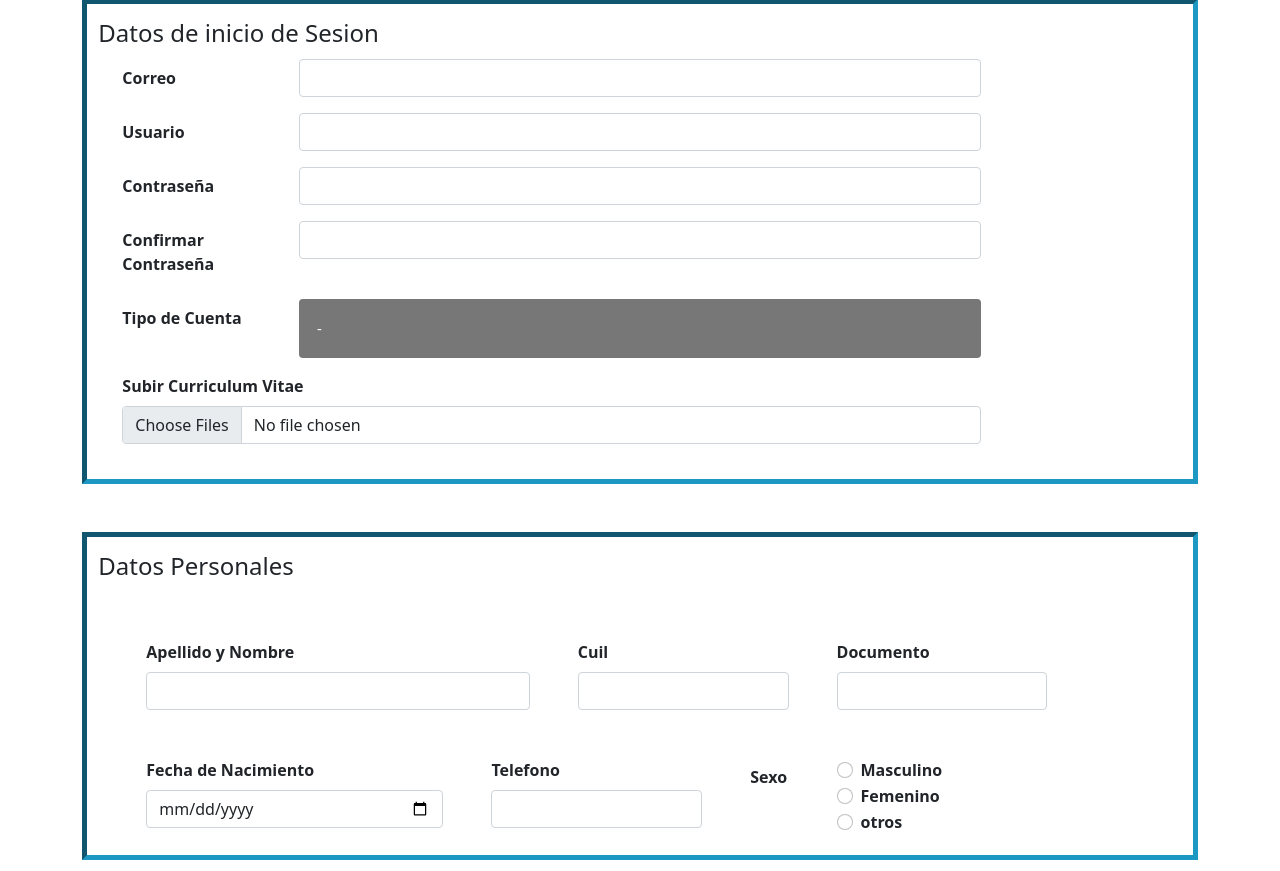
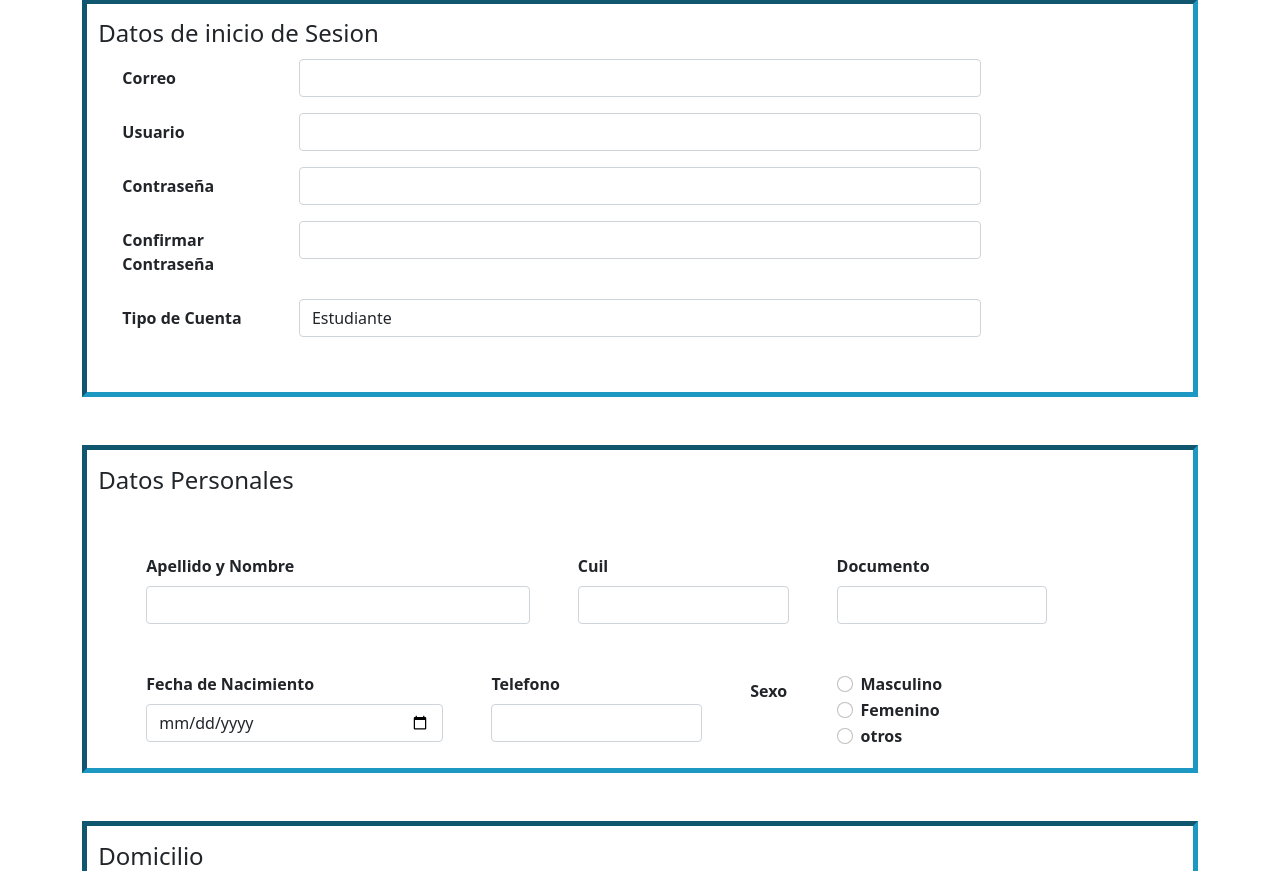
Before and after one commit to luisgm21/2021TP3Progra3, a Python web app: template TP3/templates/inscripcion.html in a window 1280 px wide. Shown: the part 77-948 px from the top of the page. Run offline with Jinja, Linux system fonts and the light colour scheme; the template is opened without the code that fills it, so the values that code supplies are empty.

Commit message:
Agregue dinamismo a inscripcion, inputs exclusivos de usuario tipo docente

```diff
--- a/TP3/public/css/styles.css
+++ b/TP3/public/css/styles.css
@@ -96,17 +96,14 @@ div{
 
     margin: 0mm;
 }
-.content{
+/* .content{
     overflow: hidden;
-}
-.collapsible {
-    background-color: #777;
-    color: white;
-    cursor: pointer;
-    padding: 18px;
-    width: 100%;
-    border: none;
-    text-align: left;
-    outline: none;
-    font-size: 15px;
+} */
+
+  .content {
+    margin: 0;
+    padding: 0%;
+    max-height: 0;
+    overflow: hidden;
+    transition: max-height 0.2s ease-out;
   }
--- a/TP3/public/js/index.js
+++ b/TP3/public/js/index.js
@@ -0,0 +1,13 @@
+let object_select = document.getElementById("tipoCuenta")
+object_select.addEventListener('change',()=>{
+    if(object_select.value==='docente'){
+        var content = object_select.parentNode.nextElementSibling;
+
+            content.style.maxHeight = content.scrollHeight + "px";
+
+    }else{
+        var content = object_select.parentNode.nextElementSibling;
+        content.style.maxHeight = null;
+    }
+
+})
--- a/TP3/templates/inscripcion.html
+++ b/TP3/templates/inscripcion.html
@@ -40,15 +40,25 @@
                 <div class="mb-3 row">
                     <label for="tipoCuenta" class="col-md-2 col-form-label">Tipo de Cuenta</label>
                     <div class="col-md-8 " ><select name="tipoCuenta" id="tipoCuenta" class="form-control collapsible">
-                        <option value="#">-</option>
                         <option value="estudiante">Estudiante</option>
                         <option value="docente">Docente</option>
-                    </select></div>
+                    </select>
+                    </div>
+                    <div class="mt-1 mb-3 row content">
+                    <label for="formFileMultiple" class="col-md-2 col-form-label">Subir Curriculum Vitae </label>
+                    <div class="col-md-8"><input class="form-control " type="file" id="formFileMultiple" multiple></div>
+                    <div class="mb-3 row">
+                        <div class="col-md-2">
+                            <label for="fechaIngreso" class="form-label ">Fecha de Ingreso</label>
+                        </div>
+                        <div class='col-md-8'>
+                            <input type="date" id="fechaIngreso" name="fechaIngreso" class="form-control ">
+                        </div>
+                    </div>
+                    </div>
+
                 </div>
-                <div class="mb-3 row content">
-                    <label for="formFileMultiple" class="form-label">Subir Curriculum Vitae </label>
-                    <div class="col-md-10"><input class="form-control " type="file" id="formFileMultiple" multiple></div>
-                </div>
+
 
             </form>
         </fieldset>
@@ -168,26 +178,7 @@
           </footer>
       </div>
 
-
-      <script>
-        let object_select = document.getElementsByClassName("collapsible");
-        let object_select1 = document.getElementById("tipoCuenta")
-
-
-        // for (i = 0; i < coll.length; i++) {
-        //   coll[i].addEventListener("change", function() {
-        //     this.classList.toggle("active");
-        //     var content = this.nextElementSibling;
-        //     if (content.style.maxHeight){
-        //       content.style.maxHeight = null;
-        //     } else {
-        //       content.style.maxHeight = content.scrollHeight + "px";
-        //     }
-        //   });
-        // }
-        // </script>
-
-
+      <script src="../public/js/index.js"/>
       <script src="https://cdn.jsdelivr.net/npm/bootstrap@5.1.0/dist/js/bootstrap.bundle.min.js" integrity="sha384-U1DAWAznBHeqEIlVSCgzq+c9gqGAJn5c/t99JyeKa9xxaYpSvHU5awsuZVVFIhvj" crossorigin="anonymous"></script>
 </body>
 </html>
```
